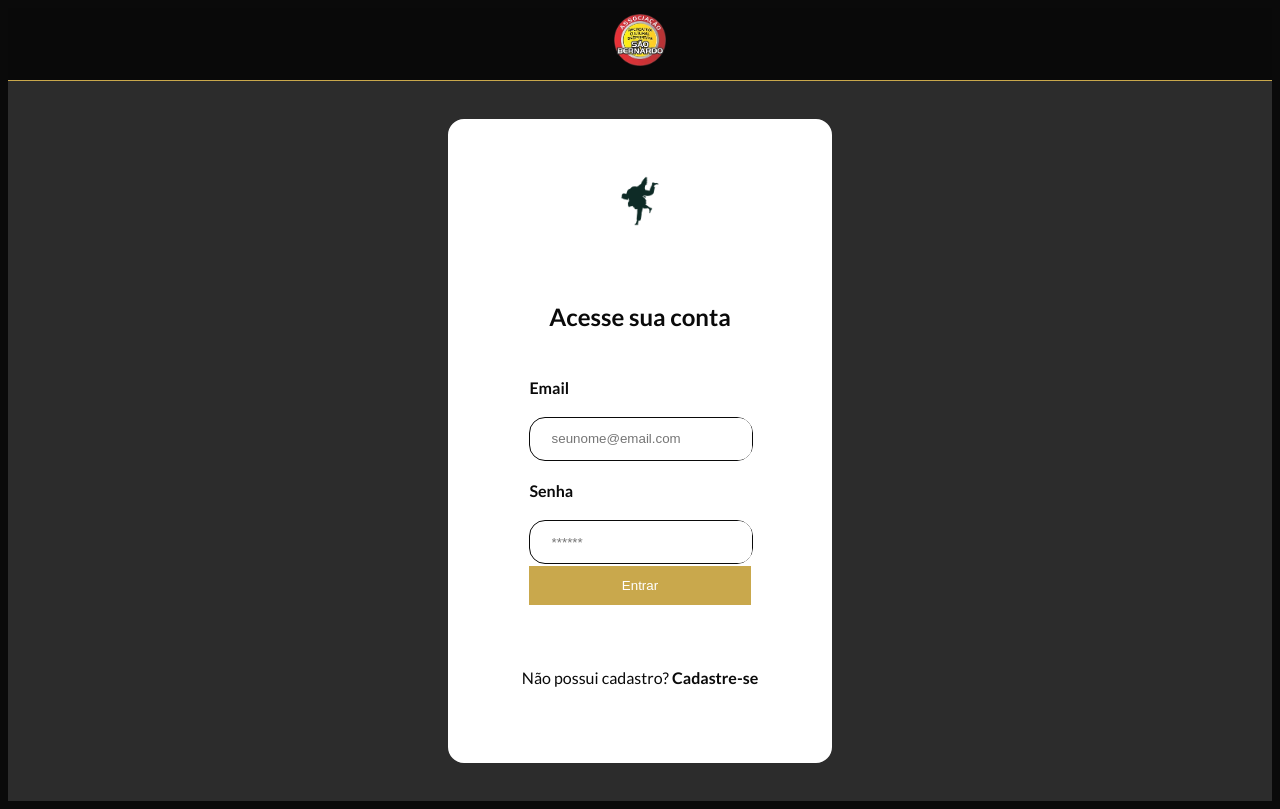
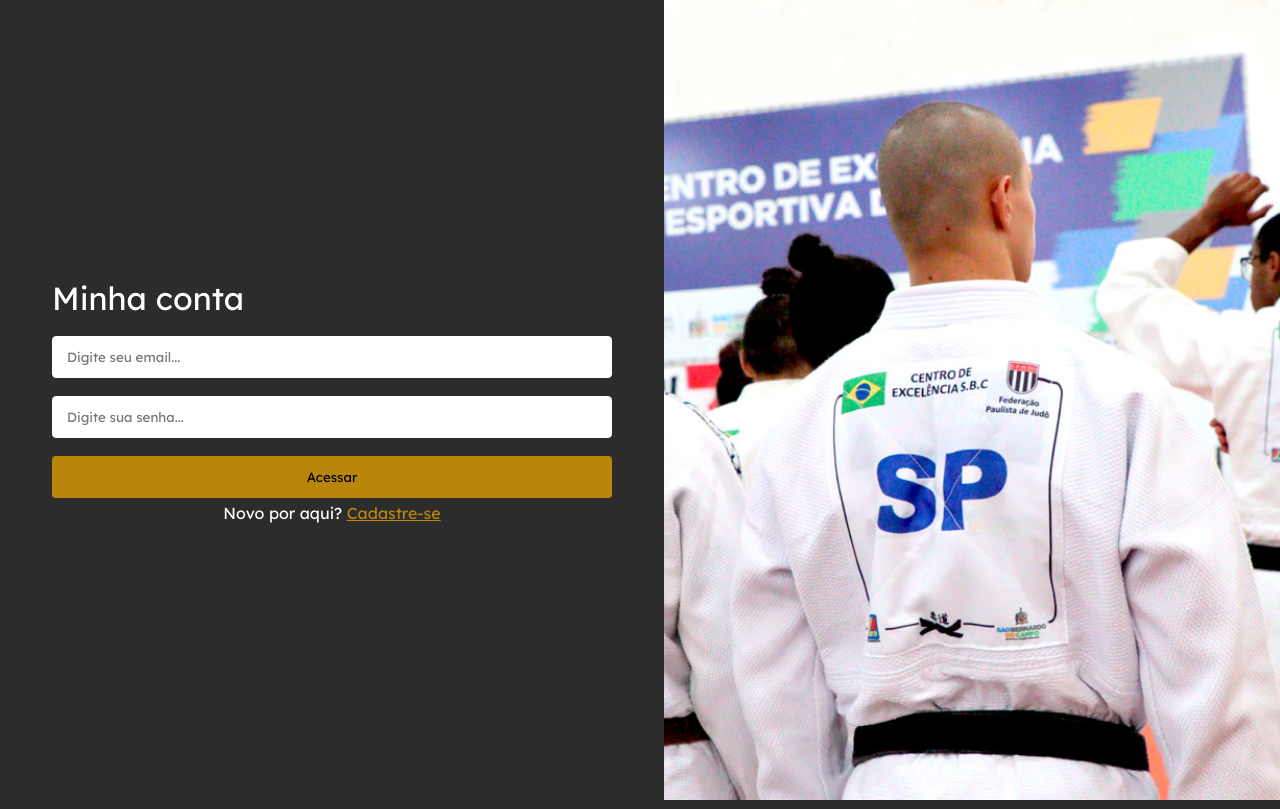
Before and after one commit to LucasCordeiro7/projeto-individual, a website: page web-data-viz-main/public/login.html in a window 1280 px wide. Drawn offline with Linux system fonts and the light colour scheme.

Commit message:
Feature: Nova estilização para o login

```diff
--- a/web-data-viz-main/public/css/login.css
+++ b/web-data-viz-main/public/css/login.css
@@ -1,190 +1,94 @@
-@import url('https://fonts.googleapis.com/css2?family=Bebas+Neue&family=Lato:wght@300;400;700&display=swap');
-
-
-:root {
-  --preto:    #0a0a0a;
-  --preto-md: #1a1a1a;
-  --preto-lt: #2c2c2c;
-  --dourado:  #c9a84c;
-  --dourado-lt: #e0c068;
-  --branco:   #f5f5f0;
-  --cinza:    #888888;
-  --cinza-lt: #eeeeea;
-
-  --fonte-titulo: 'Bebas Neue', sans-serif;
-  --fonte-texto:  'Lato', sans-serif;
-
-  --raio: 4px;
-  --sombra: 0 8px 32px rgba(0,0,0,0.35);
-  --transicao: 0.3s ease;
+*{
+    margin: 0;
+    padding: 0;
+    outline: 0;
+    box-sizing: border-box;
+font-family: "Lexend", sans-serif;
+  font-weight: 400;
+  font-style: normal;
 }
 
-ul {
-  list-style: none;
+body{
+background-color: #2c2c2c;
+width: 100%;
+color: #fff;
 }
 
-a {
-  text-decoration: none;
-  color: inherit;
-}
-
-body {
-  background-color: var(--preto);
-  color: var(--preto);
-  font-family: var(--fonte-texto);
-  font-size: 16px;
-  line-height: 1.7;
-}
-
-
-.background-header {
-  position: sticky;
-  top: 0;
-  z-index: 999;
-  background-color: rgba(10, 10, 10, 0.95);
-  backdrop-filter: blur(10px);
-  border-bottom: 1px solid var(--dourado);
-}
-
-header {
-  max-width: 1200px;
-  margin: 0 auto;
-  padding: 0 2rem;
-  height: 72px;
+.container{
   display: flex;
   align-items: center;
   justify-content: center;
-  gap: 2rem;
+  flex-direction: row;
+  margin: 0 auto;
 }
 
-.background-header .logo img {
+.area-formulario{
+  flex:1;
+  display: flex;
+  flex-direction: column;
+  justify-content: center;
   align-items: center;
+  padding: 0 24px;
 }
 
-
-.btn-gradiente {
-  font-family: var(--fonte-titulo);
-  font-size: 1rem;
-  letter-spacing: 2px;
-  padding: 0.5rem 1.6rem;
-  border: 2px solid var(--dourado);
-  color: var(--dourado);
-  border-radius: var(--raio);
-  transition: background var(--transicao), color var(--transicao);
-  white-space: nowrap;
+.area-formulario h1{
+  width: 100%;
+  max-width: 560px;
+  margin-bottom: 18px;
+  font-size: 32px;
 }
 
-.btn-gradiente:hover {
-  background: var(--dourado);
-  color: var(--preto);
-}
-
-.logo img {
-  height: 52px;
-  width: auto;
-  transition: opacity var(--transicao);
-}
-
-.logo img:hover {
-  opacity: 0.8;
-}
-
-.container2{
-height: 90dvh;
-    width: 100%;
-    display: flex;
-    justify-content: center;
-    align-items: center;
-background-color: var(--preto-lt);
-}
-
-
-.box {
-    border-radius: 1em;
-    width: 25%;
-    height: 80%;
-    display:flex;
-    flex-direction: column;
-    justify-content: space-around;
-    align-items: center;
-    background-color: var(--corPrin);
-    padding: 2em;
-    border: 2px solid white;
-    background-color: white;
-
+.link-cadastro{
+  color: darkgoldenrod;
+  text-decoration: underline;
 
 }
 
-.box h2 {
-    text-align: center;
+.formulario{
+  position: relative;
+  display: flex;
+  flex-direction: column;
+  width: 100%;
+  max-width: 560px;
 }
 
-.inputs {
-    display: flex;
-    flex-direction: column;
-    justify-content: space-around;
-    height: 40%;
-    width: 70%;
+.input{
+  border: 1px solid #fff;
+  border-radius: 4px;
+  margin-bottom: 18px;
+  min-width: 100%;
+  padding: 0 14px;
 }
 
-.email,
-.senha {
-    width: 100%;
-    display: flex;
-    align-items: center;
-    background-color: white;
-    border-radius: 1em;
-    margin-top: .5em;
-    border: 1px solid;
+.formulario input[type=text],
+.formulario input[type=email],
+.formulario input[type=senha]{
+  height: 42px;
+}
+.botao{
+  background-color: darkgoldenrod;
+  height: 42px;
+  border-radius: 4px;
+  max-width: 560px;
+  width: 100%;
+  border: 0;
+  cursor: pointer;
+   transition: 0.6s;
+   margin-bottom: 5px;
+}
+.botao:hover{
+transform: scale(1.01);
 }
 
-.email i,
-.senha i {
-    padding: .5em;
-    font-size: 1.2em;
+.area-imagens{
+  flex:1;
+  height: 100vh;
+  display: flex;
+  overflow: hidden;
+
 }
-
-.email input,
-.senha input {
-    width: 100%;
-    display: flex;
-    align-items: center;
-    border: 0;
-    height: 3em;
-    border-radius: 1em;
+.area-imagens img{
+  width: 100%;
+  height: 100%;
+   object-fit: cover
 }
-
-.email input:focus,
-.senha input:focus {
-    outline: 0;
-}
-
-.box button {
-    padding: 10px;
-    color: white;
-    border: 0;
-    border-color: var(--dourado) ;
-    width: 70%;
-    background-color: var(--dourado);
-    cursor: pointer;
-    transition: 0.3s;
-    border: 2px solid var(--dourado);
-    margin-top: 15px;
-}
-
-.box p a:hover {
-    text-decoration: underline;
-}
-
-.emailMaior p,
-.senhaMaior p,
-h2 {
-    color: var(--preto);
-    font-weight: bold;
-}
-
-p a {
-    color: var(--preto);
-    text-decoration: none;
-    font-weight: bold;
-}
--- a/web-data-viz-main/public/css/projeto.css
+++ b/web-data-viz-main/public/css/projeto.css
@@ -93,7 +93,6 @@ justify-content: center;
   cursor: pointer;
   color: #fff;
   background-color: darkgoldenrod;
-  box-shadow:;
   border: 0;
   font-size: 18px;
   padding: 14px;
--- a/web-data-viz-main/public/login.html
+++ b/web-data-viz-main/public/login.html
@@ -1,78 +1,43 @@
 <!DOCTYPE html>
-<html lang="pt-br">
+<html lang="en">
+<head>
+  <meta charset="UTF-8">
+  <meta name="viewport" content="width=device-width, initial-scale=1.0">
+  <title>ARCD | Login</title>
 
-<head>
-    <meta charset="UTF-8">
-    <meta http-equiv="X-UA-Compatible" content="IE=edge">
-    <meta name="viewport" content="width=device-width, initial-scale=1.0">
+ <link rel="preconnect" href="https://fonts.googleapis.com">
+<link rel="preconnect" href="https://fonts.gstatic.com" crossorigin>
+<link href="https://fonts.googleapis.com/css2?family=Lexend&family=Roboto:ital,wdth,wght@0,75..100,100..900;1,75..100,100..900&display=swap" rel="stylesheet">
+  <link rel="stylesheet" href="../public/css/login.css">
 
-    <title>ARCD | Login</title>
-
-    <script src="./js/sessao.js"></script>
-    <link rel="shortcut icon" href="./img/logoARCD.png" type="image/x-icon">
-    <link rel="stylesheet" href="./css/login.css">
 </head>
-
 <body>
 
- <div class="background-header">
+<main class="container">
 
-      <header>
-        <div class="logo">
-          <a href="./index.html">
-            <img src="./img/logoARCD.png" alt="Logo ARCD" />
-          </a>
-        </div>
+<section class="area-formulario">
 
-      </header>
-  </div>
+  <h1>Minha conta</h1>
+<form class="formulario">
+<input class="input" type="email" placeholder="Digite seu email...">
+<input class="input" type="senha" placeholder="Digite sua senha...">
+</form>
+<button class="botao" type="submit">Acessar</button>
 
-        <div class="container2">
-      <div class="box">
-        <div class="logo">
-          <img src="./img/imgLogin.png" alt="" />
-        </div>
-        <div class="inputs">
-          <h2>Acesse sua conta</h2>
+<div class="area">
+  <span class="link">Novo por aqui? <a class="link-cadastro" href="cadastro.html">Cadastre-se</a> </span>
+</div>
 
-          <div class="emailMaior">
-            <p>Email</p>
-            <div class="email">
-              <i class="bi bi-envelope"></i>
-              <input
-                type="email"
-                id="input_email"
-                placeholder="seunome@email.com"
-              />
-            </div>
-          </div>
-
-          <div class="senhaMaior">
-            <p>Senha</p>
-            <div class="senha">
-              <i class="bi bi-lock"></i>
-              <input type="password" id="input_senha" placeholder="******" />
-            </div>
-          </div>
-        </div>
-        <button onclick="ent()">Entrar</button>
-        <p>
-          Não possui cadastro?
-          <a href="./cadastro.html">Cadastre-se</a>
-        </p>
-      </div><s>
-
-      </s>
-    </div>
+</section>
 
 
 
-  </body>
-</html>
+<section class="area-imagens">
+<img src="../public/img/Prefeitura-de-Sao-Bernardo-do-Campo-realiza-nova-seletiva-para-atletas-de-judo-1.jpg" alt="Seletiva de judo ARCD">
+</section>
+
+</main>
 
 
-
-<script>
-
-
-</script>
+</body>
+</html>
```
Also changed, not shown: web-data-viz-main/public/index.html (+4 -0 lines), web-data-viz-main/public/img/Prefeitura-de-Sao-Bernardo-do-Campo-realiza-nova-seletiva-para-atletas-de-judo-1.jpg (added).
